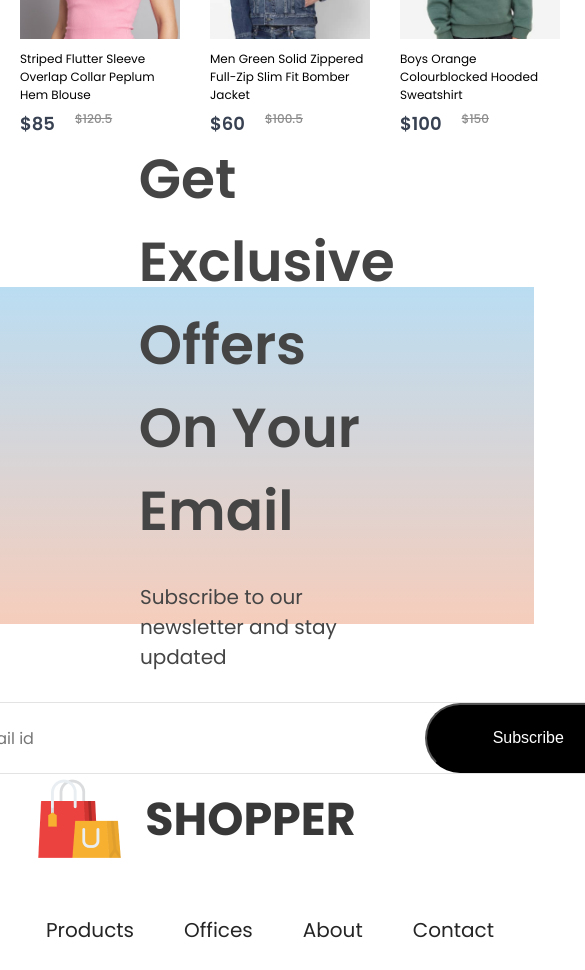
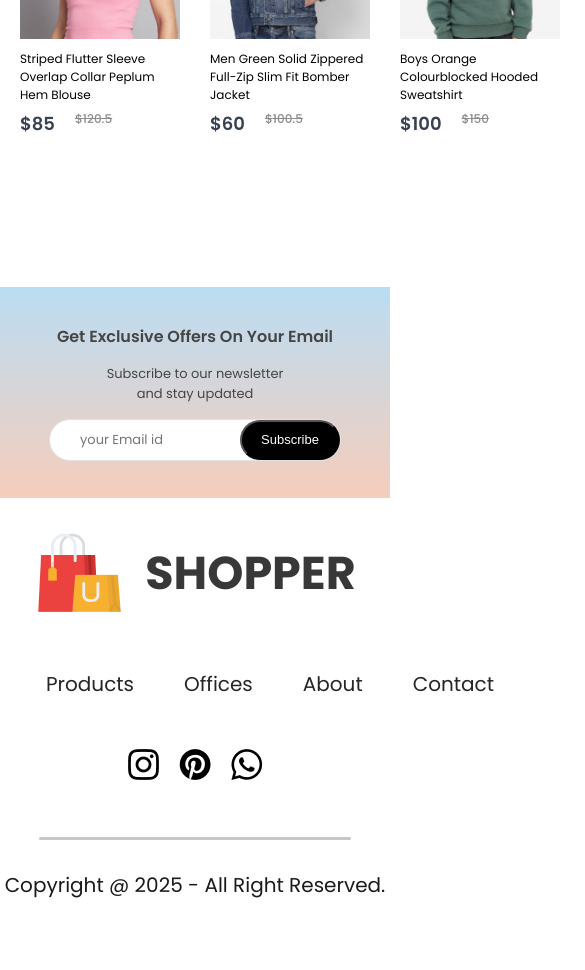
Before and after one commit to Vaishalirawat1119/E-Commerce, a React (Create React App) app: page / in a window 390 px wide. Shown: the part 2620-3590 px from the top of the page, 585 px wide, since content can reach past the window. After the commit the page ends 3550 px from the top, so only its background shows below. Built offline with nearby package versions, Linux system fonts and the light colour scheme.

Commit message:
added responsive styling to the NewsLetter component

```diff
--- a/src/Components/NewsLetter/NewsLetter.css
+++ b/src/Components/NewsLetter/NewsLetter.css
@@ -57,3 +57,102 @@ h1{
     font-size: 16px;
     cursor: pointer;
 }
+
+@media (max-width:1280px){
+    .newsletter{
+        padding: 0px 80px;
+        margin-bottom: 120px;
+        gap: 20px;
+    }
+    .newsletter h1{
+        font-size: 36px;
+    }
+    .newsletter p{
+        font-size: 16px;
+    }
+    .newsletter div{
+        width: 600px;
+        height: 60px;
+    }
+    .newsletter div input{
+        width: 400px;
+    }
+    .newsletter div button{
+        width: 160px;
+        height: 60px;
+    }
+}
+
+@media (max-width:1024px){
+    .newsletter{
+        margin-bottom: 60px;
+    }
+    .newsletter h1{
+        font-size: 30px;
+    }
+    .newsletter p{
+        font-size: 14px;
+    }
+    .newsletter div{
+        width: 500px;
+        height: 50px;
+    }
+    .newsletter div input{
+        width: 300px;
+        font-size: 14px;
+    }
+    .newsletter div button{
+        width: 120px;
+        height: 50px;
+        font-size: 14px;
+    }
+}
+
+@media (max-width:800px){
+    .newsletter{
+        margin-bottom: 30px;
+        height: 35vh;
+    }
+    .newsletter h1{
+        font-size: 18px;
+    }
+    .newsletter p{
+        font-size: 12px;
+    }
+    .newsletter div{
+        width: 400px;
+        height: 40px;
+    }
+    .newsletter div input{
+        width: 200px;
+        font-size: 13px;
+    }
+    .newsletter div button{
+        width: 100px;
+        height: 40px;
+        font-size: 13px;
+    }
+}
+
+@media (max-width:500px){
+    .newsletter{
+        height: 25vh;
+        width: 100%;
+        padding: 0px;
+        gap: 15px;
+    }
+    .newsletter h1{
+        font-size: 16px;
+    }
+    .newsletter p{
+        font-size: 13px;
+        max-width: 200px;
+        text-align: center;
+    }
+    .newsletter div{
+        width: 290px;
+    }
+    .newsletter div input{
+        width: 130px;
+    }
+}
```
